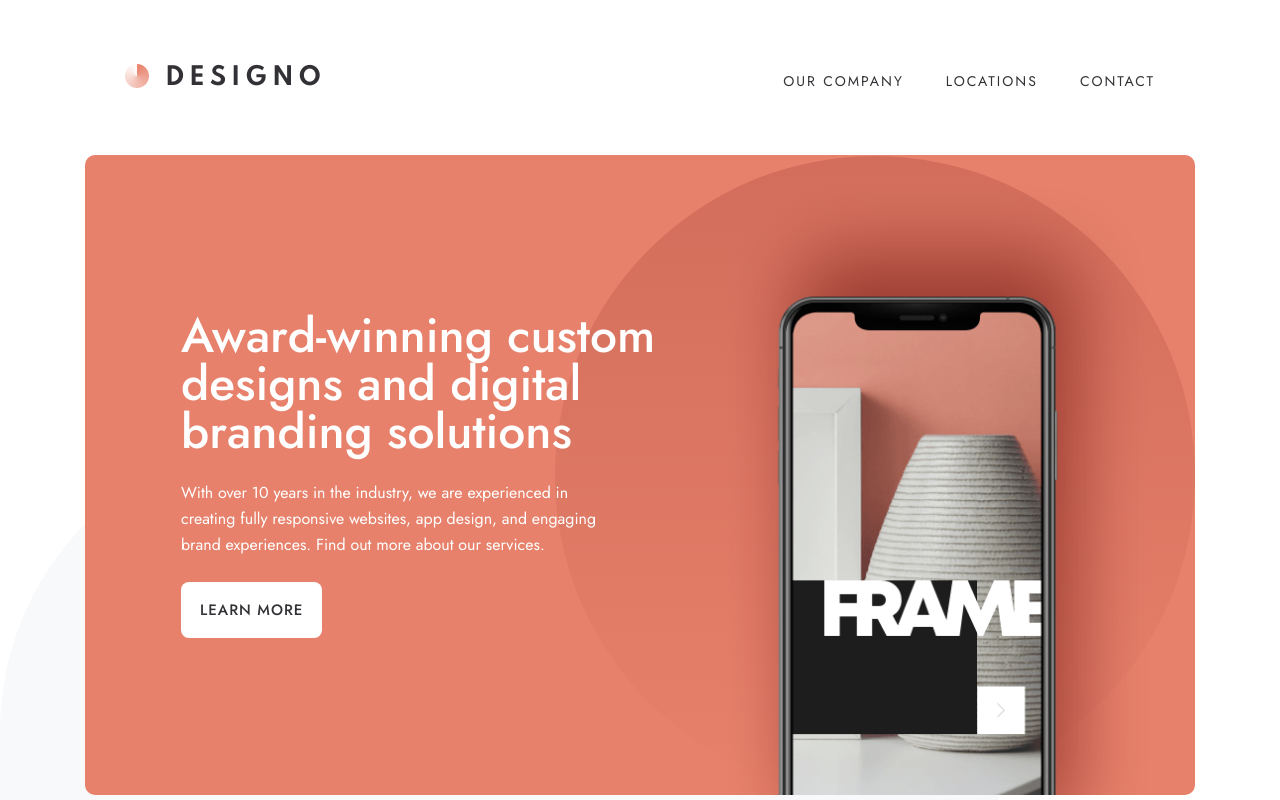
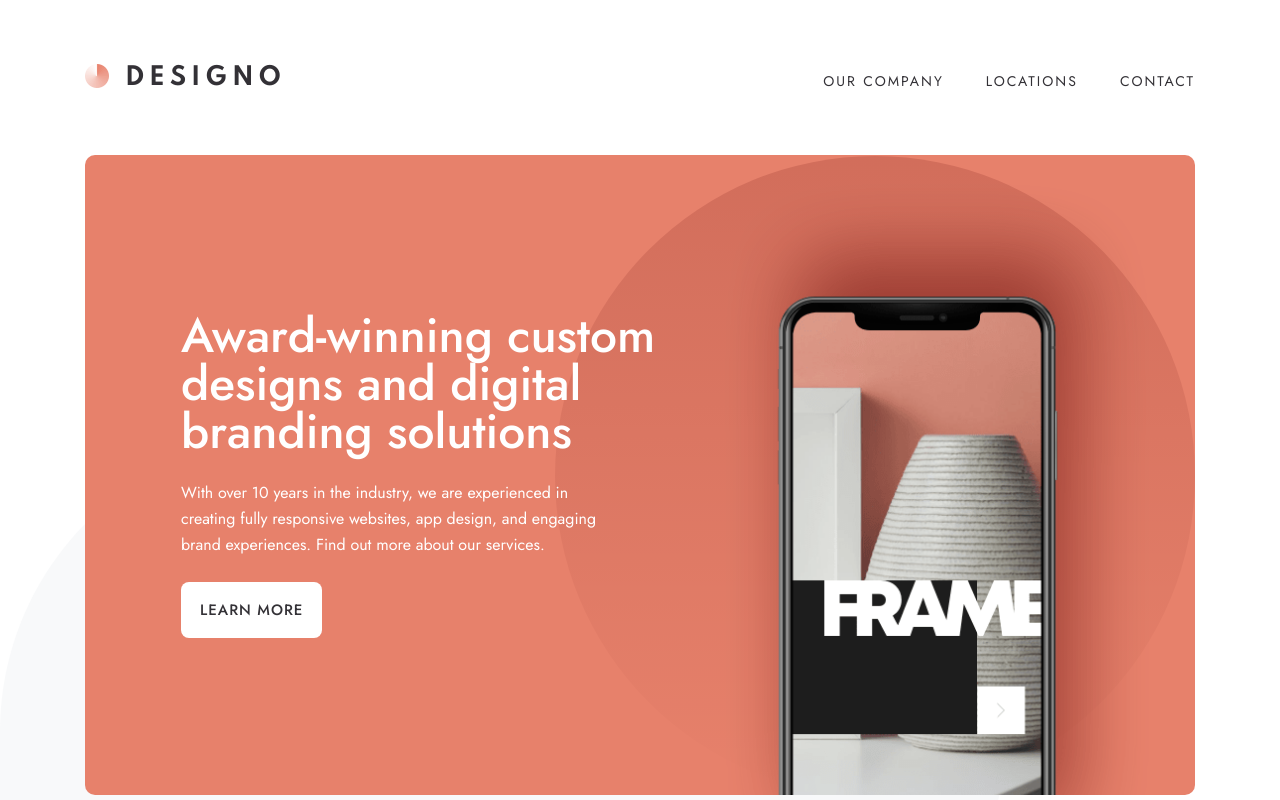
Before and after one commit to im7ven/designo, a Next.js app: page / in a window 1280 px wide. Shown: the top 800 px of the page. Built offline with nearby package versions, Linux system fonts and the light colour scheme.

Commit message:
style: adjust the nav bars max width

```diff
--- a/app/components/shared/Navbar.tsx
+++ b/app/components/shared/Navbar.tsx
@@ -6,7 +6,7 @@ import Link from "next/link";
 
 const Navbar = () => {
   return (
-    <nav className="flex flex-wrap justify-between items-center py-14 px-6 md:px-16 md:py-[6.4rem] relative z-10m max-w-[111rem] mx-auto">
+    <nav className="flex flex-wrap justify-between items-center py-14 px-6 md:px-16 md:py-[6.4rem] relative z-10m max-w-[111rem] mx-auto box-content">
       <Link href="/">
         <Image width={202} src={logo} alt="logo" />
       </Link>
```
